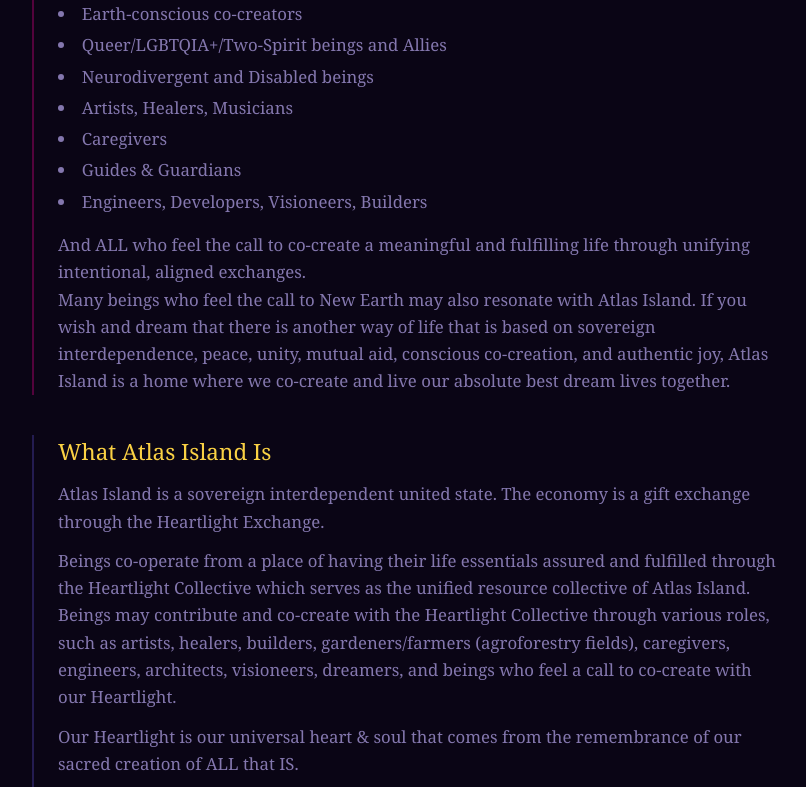
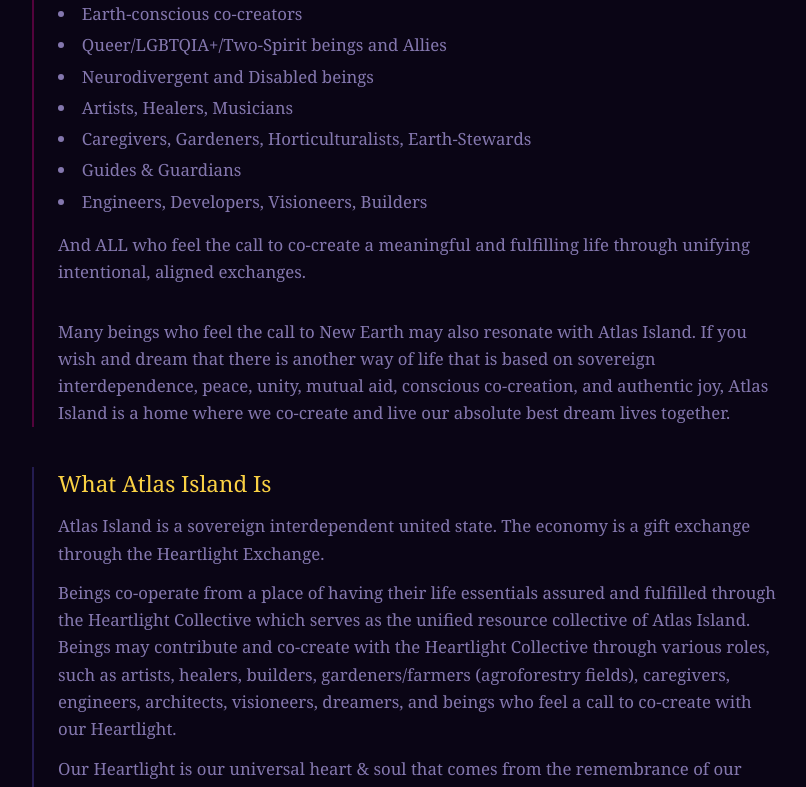
Before and after one commit to blubuttxrfly/atlasisland.co, a React (Vite) app: page /mission in a window 1280 px wide. Shown: the part 1260-2047 px from the top of the page, without its empty margins (232-1038 px from the left). Built offline with nearby package versions, Linux system fonts and the light colour scheme; a web font is replaced by a local one.

Commit message:
feat: expand Caregivers role list, add paragraph gap on Mission page

```diff
--- a/src/pages/Mission.tsx
+++ b/src/pages/Mission.tsx
@@ -74,11 +74,11 @@ export function Mission() {
                   <li>Queer/LGBTQIA+/Two-Spirit beings and Allies</li>
                   <li>Neurodivergent and Disabled beings</li>
                   <li>Artists, Healers, Musicians</li>
-                  <li>Caregivers</li>
+                  <li>Caregivers, Gardeners, Horticulturalists, Earth-Stewards</li>
                   <li>Guides & Guardians</li>
                   <li>Engineers, Developers, Visioneers, Builders</li>
                 </ul>
-                <p className="font-body text-[1.05rem] text-[#b8a8f0]/70 leading-relaxed">
+                <p className="font-body text-[1.05rem] text-[#b8a8f0]/70 leading-relaxed mb-8">
                   And ALL who feel the call to co-create a meaningful and fulfilling life through unifying intentional, aligned exchanges.
                 </p>
                 <p className="font-body text-[1.05rem] text-[#b8a8f0]/70 leading-relaxed">
```
